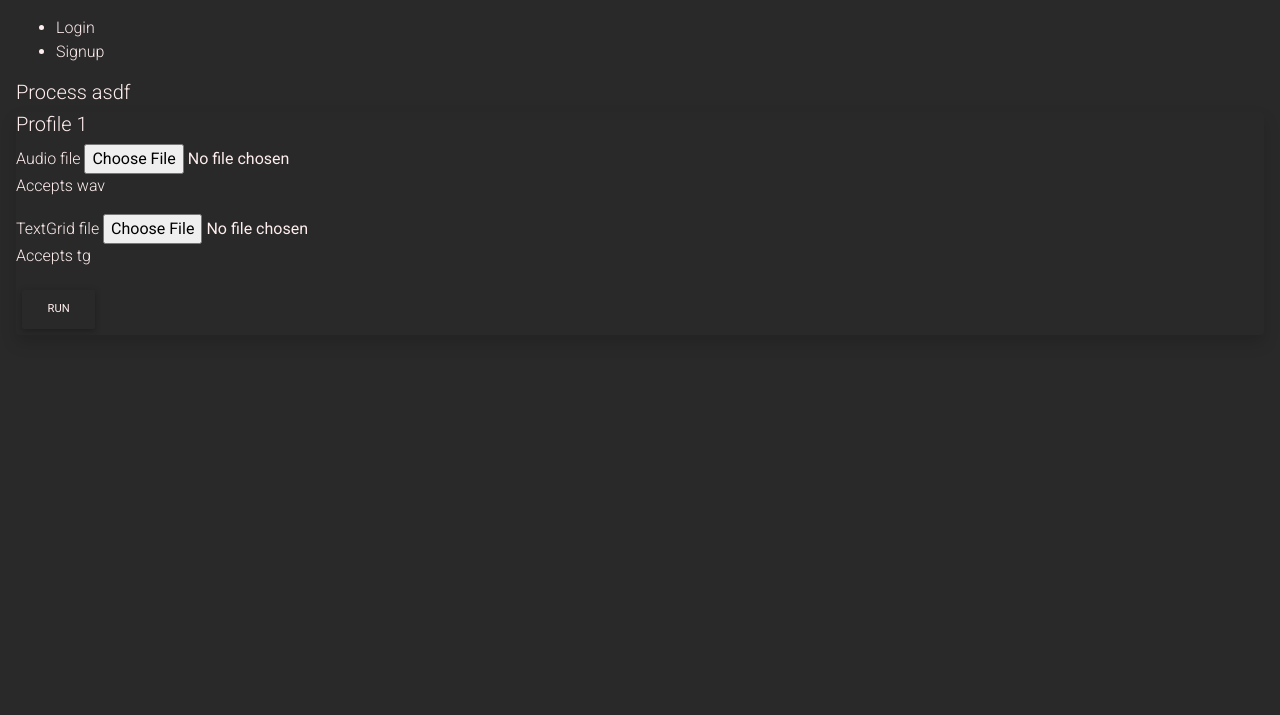
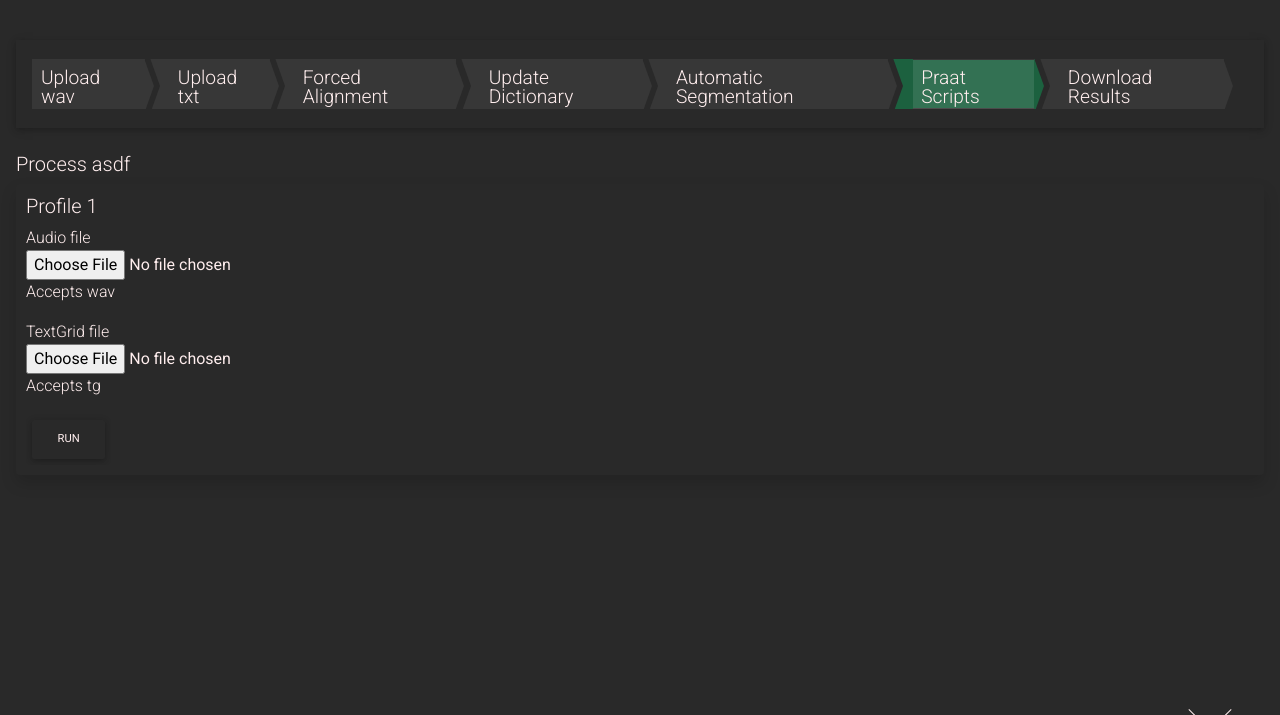
Before and after one commit to centre-for-language-speech-technology/CLST-2020, a Django app: page /scripts/process/1/ in a window 1280 px wide. Shown: the top 715 px of the page. Run offline with Django 3.2, Linux system fonts and the light colour scheme; data comes from the database, SQL or seed files in the repository; both versions use the stored data as it was after the commit; some libraries are stand-ins or nearby versions.

Commit message:
Added navbar to process page

```diff
--- a/equestria/fancybar/templates/base.html
+++ b/equestria/fancybar/templates/base.html
@@ -54,21 +54,21 @@
   </head>
 
   <body id="page-top">
-<nav>
-    <ul>
-        {% if user.is_authenticated %}
-            <li>
-                <form class="logout-link" action="{% url 'accounts:logout' %}" method="post">
-                    {% csrf_token %}
-                    <button type="submit">Logout</button>
-                </form>
-            </li>
-        {% else %}
-            <li><a href="{% url 'accounts:login' %}">Login</a></li>
-            <li><a href="{% url 'accounts:signup' %}">Signup</a></li>
-        {% endif %}
-    </ul>
-</nav>
+    <!-- <nav> -->
+      <!--     <ul> -->
+	<!--         {% if user.is_authenticated %} -->
+	<!--             <li> -->
+	  <!--                 <form class="logout-link" action="{% url 'accounts:logout' %}" method="post"> -->
+	    <!--                     {% csrf_token %} -->
+	    <!--                     <button type="submit">Logout</button> -->
+	    <!--                 </form> -->
+	  <!--             </li> -->
+	<!--         {% else %} -->
+	<!--             <li><a href="{% url 'accounts:login' %}">Login</a></li> -->
+	<!--             <li><a href="{% url 'accounts:signup' %}">Signup</a></li> -->
+	<!--         {% endif %} -->
+	<!--     </ul> -->
+      <!-- </nav> -->
     {% block prebody %}
     {% endblock %}
 
--- a/equestria/script_runner/templates/process_overview.html
+++ b/equestria/script_runner/templates/process_overview.html
@@ -1,14 +1,39 @@
-{% extends 'base.html' %}
+{% extends 'progbase.html' %}
+
+{% block navbaritems %}
+<li class="nav-item">
+  <a class="nav-link waves-effect waves-light" href="upload_wav">Upload wav</a>
+</li>
+<li class="nav-item">
+  <a class="nav-link waves-effect waves-light" href="upload_txt">Upload txt</a>
+</li>
+<li class="nav-item">
+  <a class="nav-link waves-effect waves-light" href="forced_alignment">Forced Alignment</a>
+</li>
+<li class="nav-item">
+  <a class="nav-link waves-effect waves-light" href="update_dictionary">Update Dictionary</a>
+</li>
+<li class="nav-item">
+  <a class="nav-link waves-effect waves-light" href="auto_segmentation">Automatic Segmentation</a>
+</li>
+<li class="nav-item active">
+  <a class="nav-link waves-effect waves-light" href="praat_scripts">Praat Scripts</a>
+</li>
+<li class="nav-item">
+  <a class="nav-link waves-effect waves-light" href="download_results">Download Results</a>
+</li>
+{% endblock %}
 {% block body %}
 <div>
   <h5>Process {{ process.name }}</h5>
   <div>
     {% for profile in process.profiles %}
-            <form method="post" class="accent-darker shadow rounded" id="form_{{ profile.id }}" enctype="multipart/form-data">
+    <form method="post" class="accent-darker shadow rounded padding" id="form_{{ profile.id }}" enctype="multipart/form-data">
       {% csrf_token %}
       <h5>Profile {{ forloop.counter }}</h5>
       {%  for input_template in profile.input_templates %}
       {{ input_template.label }}
+      <br />
       <input type="file" accept="{{ input_template.extension }}" name="template_id_{{ input_template.id }}" {% if not input_template.optional %} required {% endif %} />
       <p>Accepts {{ input_template.extension }}</p>
       {% endfor %}
```
Also changed, not shown: equestria/db.sqlite3. Lines whose indentation alone changed are shown as unchanged.
